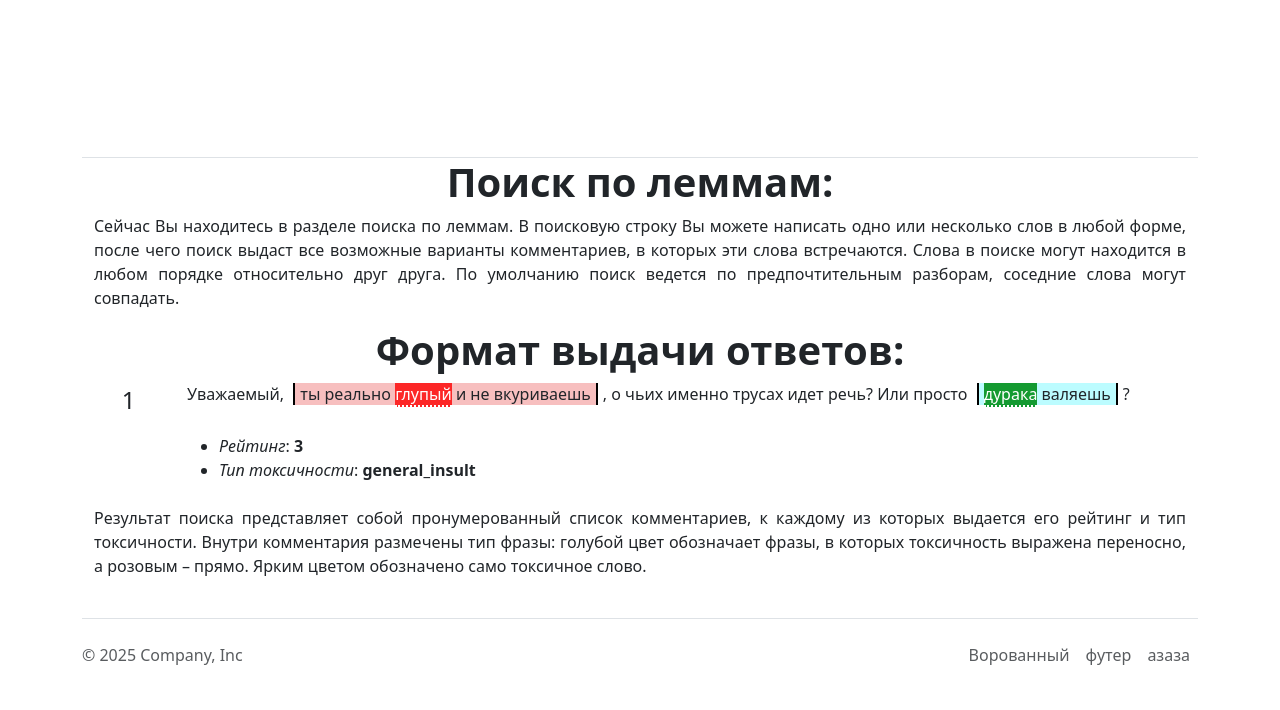
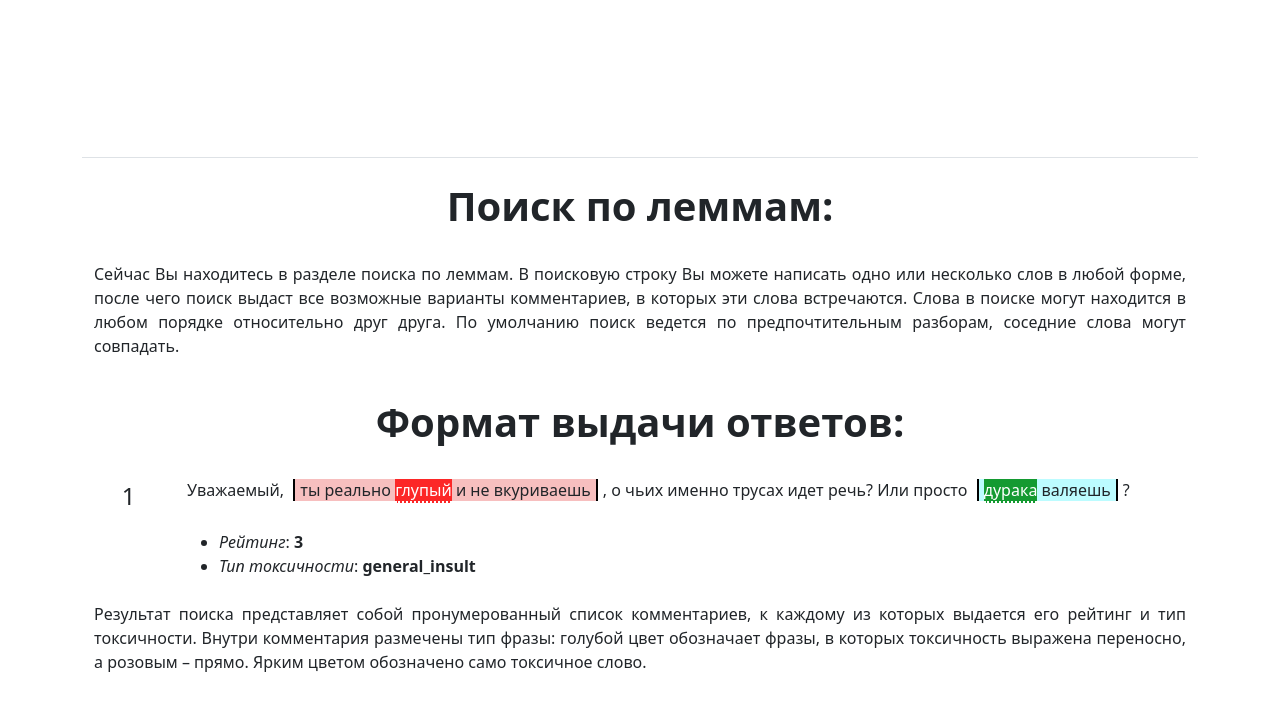
Before and after one commit to smertlove/RuToxiCon, a Flask app: page /index in a window 1280 px wide. Shown: the part 307-1017 px from the top of the page. Before the commit the page ends 972 px from the top, so only its background shows below. Run offline with Flask 3, Linux system fonts and the light colour scheme.

Commit message:
more fixes

```diff
--- a/webapp/templates/index.html
+++ b/webapp/templates/index.html
@@ -61,7 +61,7 @@
 
             <div class="row">
                 <div class="col flex-column border-top">
-                    <h1 class="fw-bold">Поиск по леммам:</h1>
+                    <h1 class="fw-bold py-4">Поиск по леммам:</h1>
                     <p class="text-justify" style="text-align: justify;">
                       Сейчас Вы находитесь в разделе поиска по леммам. В поисковую строку Вы можете написать одно или несколько слов в любой форме, после чего поиск выдаст все возможные варианты комментариев, в которых эти слова встречаются. Слова в поиске могут находится в любом порядке относительно друг друга. По умолчанию поиск ведется по предпочтительным разборам, соседние слова могут совпадать.
                     </p>
@@ -70,7 +70,7 @@
 
             <div class="row">
                 <div class="col flex-column">
-                    <h1 class="fw-bold">Формат выдачи ответов: </h1>
+                    <h1 class="fw-bold py-4">Формат выдачи ответов: </h1>
                     <!-- <img src="{{ url_for('static', filename='img/tutor.png') }}" class="img-fluid" alt="sample search result"> -->
                      <div class="example-corpus-entry">
                 <div class="row  mt-2">
--- a/webapp/templates/search_plus.html
+++ b/webapp/templates/search_plus.html
@@ -190,7 +190,7 @@
           <div class="col flex-column">
               <h2 class="fw-bold mb-5">Как пользоваться поиском +?</h1>
               <p class="text-justify" style="text-align: justify;">
-                В поиске плюс Вы можете настроить выдачу согласно сделанной в корпусе разметки, что позволяет Вам выбрать рейтинг токсичности от 0 до 10, тип фразы: прямой (direct), переносный (indirect), функцию – тип токсичности, а также response – в сторону кого обращена токсичность.
+                В поиске плюс Вы можете воспользоваться уже занкомым поиском по леммам, а так же настроить выдачу согласно сделанной в корпусе разметки, что позволяет Вам выбрать рейтинг токсичности от 0 до 10, тип фразы: прямой (direct), переносный (indirect), функцию – тип токсичности, а также response – в сторону кого обращена токсичность.
             </p>
           </div>
       </div>
```
